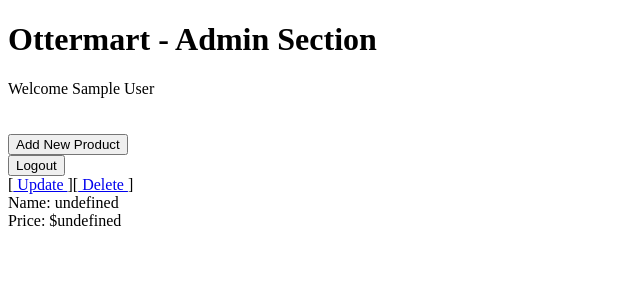
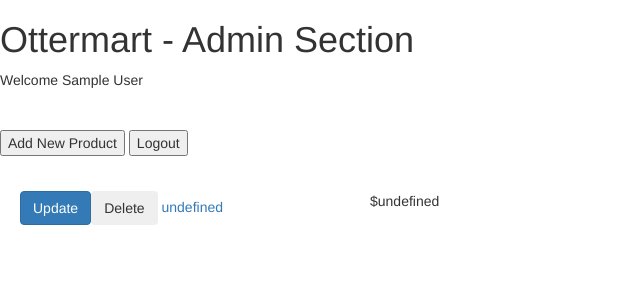
Before and after one commit to jabernall24/CST-336, a PHP site: page /labs/lab7/admin.php in a window 1280 px wide. Shown: the top 300 px of the page, without its empty margins (0-640 px from the left). Run offline with PHP 8.4, Linux system fonts and the light colour scheme; the visitor is signed in with stand-in values (Sample User, id 1); tables that the repository leaves empty or names only in its code hold one stand-in row (values such as "Sample post").

Commit message:
finished lab 7

```diff
--- a/labs/lab6/api/getProducts.php
+++ b/labs/lab6/api/getProducts.php
@@ -4,7 +4,8 @@
 
     $conn = getDatabaseConnection("ottermart");
 
-    $sql = "SELECT * FROM om_product ORDER BY productPrice LIMIT 20";
+    // $sql = "SELECT * FROM om_product ORDER BY productPrice LIMIT 19";
+    $sql = "SELECT * FROM om_product ORDER BY productID DESC LIMIT 17";
     $stmt = $conn -> prepare($sql);  //$connection MUST be previously initialized
     $stmt->execute();
     $records = $stmt->fetchAll(PDO::FETCH_ASSOC); //use fetch for one record, fetchAll for multiple
--- a/labs/lab7/addProducts.php
+++ b/labs/lab7/addProducts.php
@@ -1,7 +1,7 @@
 <?php
     session_start();
     if(!isset($_SESSION['adminName'])) {
-        header('location: login.html');
+        header('location: login.php');
     }
 ?>
 <!DOCTYPE html>
--- a/labs/lab7/admin.php
+++ b/labs/lab7/admin.php
@@ -4,7 +4,7 @@
     // checks wether user has logged in
 
     if(!isset($_SESSION['adminName'])) {
-        header('location: login.html');
+        header('location: login.php');
     }
 ?>
 <!DOCTYPE html>
@@ -12,6 +12,12 @@
     <head>
         <title> Ottermart - Admin Section </title>
         <script src="https://ajax.googleapis.com/ajax/libs/jquery/3.3.1/jquery.min.js"></script>
+
+        <!--bootstrap-->
+        <link rel="stylesheet" href="https://maxcdn.bootstrapcdn.com/bootstrap/3.3.7/css/bootstrap.min.css" integrity="sha384-BVYiiSIFeK1dGmJRAkycuHAHRg32OmUcww7on3RYdg4Va+PmSTsz/K68vbdEjh4u" crossorigin="anonymous">
+        <script src="https://maxcdn.bootstrapcdn.com/bootstrap/3.4.0/js/bootstrap.min.js"></script>
+
+        <link rel="stylesheet" href="css/admin.css" type="text/css" />
     </head>
     <body>
 
@@ -32,5 +38,26 @@
         <div id="products"></div>
 
         <script SRC='js/admin.js'></script>
+
+    <!-- Modal -->
+    <div class="modal fade" id="productModal" tabindex="-1" role="dialog" aria-labelledby="exampleModalLongTitle" aria-hidden="true">
+      <div class="modal-dialog" role="document">
+        <div class="modal-content">
+          <div class="modal-header">
+            <h5 class="modal-title" id="exampleModalLongTitle"> Product Info </h5>
+            <button type="button" class="close" data-dismiss="modal" aria-label="Close">
+              <span aria-hidden="true">&times;</span>
+            </button>
+          </div>
+          <div class="modal-body">
+                    <iframe name="productIframe" src="#" width="400" height="400"></iframe>
+          </div>
+          <div class="modal-footer">
+            <button type="button" class="btn btn-secondary" data-dismiss="modal">Close</button>
+          </div>
+        </div>
+      </div>
+    </div>
+
     </body>
 </html>
--- /dev/null
+++ b/labs/lab7/css/admin.css
@@ -0,0 +1,15 @@
+.row  {
+    display:flex;
+}
+
+.col1 {
+    width:350px;
+}
+
+form {
+    display: inline-block;
+}
+
+#products {
+    margin: 35px;
+}
--- /dev/null
+++ b/labs/lab7/css/login.css
@@ -0,0 +1,3 @@
+#error {
+    color: red;
+}
--- a/labs/lab7/js/admin.js
+++ b/labs/lab7/js/admin.js
@@ -8,14 +8,24 @@
         data.forEach(function(product){
             $("#products").append("<div class='row'>" +
                                                 "<div class='col1'>" +
-                                                "[<a href='update.php?productId=" + product.productID + "'> Update </a>]" +
-                                                "[<a href='delete.php'> Delete </a>] </div>"+
-                                                "<div class='col2'>" + "Name: " + product.productName + "</div>"+
-                                                "<div class='col3'>"+ "Price: $" + product.productPrice + "</div>"+
-                                                "</div>");
+                                                "<a class=\"btn btn-primary\"  href='update.php?productId=" + product.productID +"'> Update </a>" +
+                                                "<form action='delete.php' method='post' onsubmit='return confirmDelete()'>"+
+                                                "<input type='hidden' name='productId' value='"+ product.productID + "'>" +
+                                                "<button class=\"btn btn-outline-danger\">Delete</button></form>" +
+                                                "<a target='productIframe' onclick='openModal()' href='productInfo.php?productId="+product.productID+"'> " + product.productName + "</a></div>"+
+                                                "<div class='col2'>"+"$" + product.productPrice + "</div>"+
+                                                "</div><br>");
         });
     },
     complete: function(data,status) { //optional, used for debugging purposes
         // alert(status);
     }
 });//ajax
+
+function confirmDelete() {
+    return confirm("You sure you want to delete this product?");
+}
+
+function openModal() {
+    $('#productModal').modal("show");
+}
--- a/labs/lab7/login.html
+++ b/labs/lab7/login.php
@@ -3,6 +3,7 @@
     <meta charset="utf-8">
     <head>
         <title> Admin Login Screen </title>
+        <link rel="stylesheet" href="css/login.css" type="text/css" />
     </head>
     <body>
 
@@ -13,5 +14,6 @@
             <input type="submit" value="Login"/>
         </form>
 
+        <span id="error"><?= $_GET['error']?></span>
     </body>
 </html>
--- a/labs/lab7/loginProcess.php
+++ b/labs/lab7/loginProcess.php
@@ -16,7 +16,7 @@
     $record = $stmt->fetch(PDO::FETCH_ASSOC);
 
     if(empty($record)) {
-        echo "Username or password are incorrect";
+        header('location: login.php?error=Error: Incorrect username or password');
     }else {
         header('location: admin.php'); // redirecting to new file
 
--- a/labs/lab7/logout.php
+++ b/labs/lab7/logout.php
@@ -2,5 +2,5 @@
     session_start();
     session_destroy();
 
-    header('location: login.html');
+    header('location: login.php');
 ?>
```
Also changed, not shown: labs/lab7/delete.php (added, +18 -0 lines), labs/lab7/productInfo.php (added, +40 -0 lines), 2 other files.
